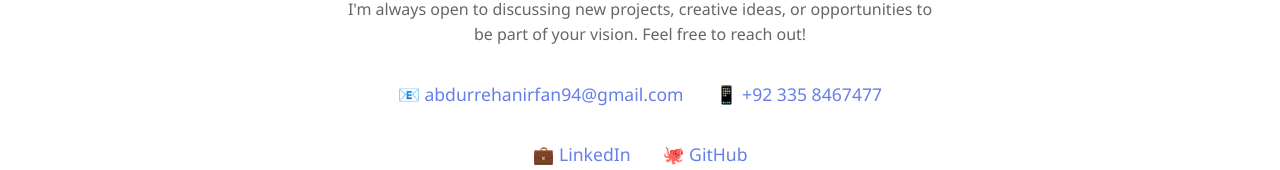
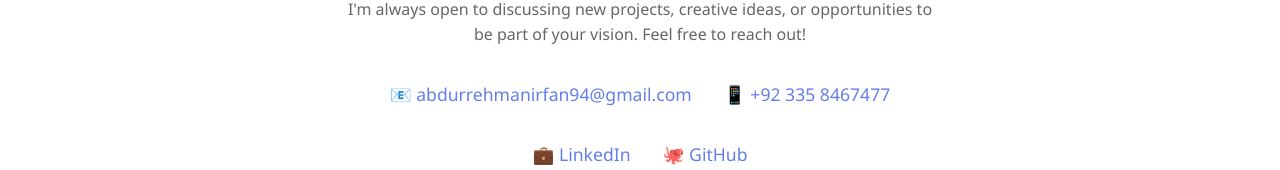
Before and after one commit to arrehman19/Portfolio-Abdurrehman, a plain HTML site: page index.html in a window 1280 px wide. Shown: the part 2587-2757 px from the top of the page. Drawn offline with Linux system fonts and the light colour scheme.

Commit message:
second commit

```diff
--- a/index.html
+++ b/index.html
@@ -429,10 +429,10 @@
         <div class="contact-content">
             <p>I'm always open to discussing new projects, creative ideas, or opportunities to be part of your vision. Feel free to reach out!</p>
             <div class="contact-links">
-                <a href="mailto:john@example.com" class="contact-link">
-                    📧 abdurrehanirfan94@gmail.com
+                <a href="mailto:abdurrehmanirfan94@gmail.com" class="contact-link">
+                    📧 abdurrehmanirfan94@gmail.com
                 </a>
-                <a href="tel:+1234567890" class="contact-link">
+                <a href="tel:+92 335 8467477" class="contact-link">
                     📱 +92 335 8467477
                 </a>
                 <a href="#" class="contact-link">
```
